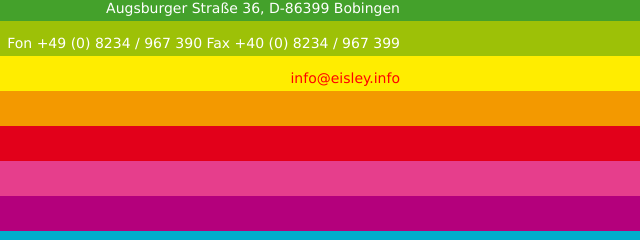
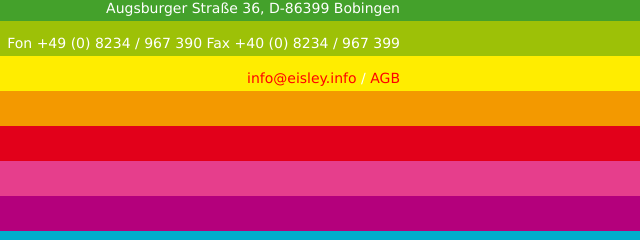
Before and after one commit to kreativkombinat/eisley, a plain HTML site: page index.html in a window 1280 px wide. Shown: the part 469-709 px from the top of the page, 640-1280 px from the left. Drawn offline with Linux system fonts and the light colour scheme.

Commit message:
agb added

```diff
--- a/index.html
+++ b/index.html
@@ -25,7 +25,8 @@
         LANGER STRICKWERK GmbH<br />
         Augsburger Straße 36, D-86399 Bobingen<br />
         Fon +49 (0) 8234 / 967 390 Fax +40 (0) 8234 / 967 399<br />
-        <a href="mailto:info@eisley.info">info@eisley.info</a>
+        <a href="mailto:info@eisley.info">info@eisley.info</a> / <span><a href="agb/eisley-agb.pdf">AGB</a></span>
+      </p>
       </div>
   </div>
    <!-- Piwik -->
```
Also changed, not shown: 1 other file.
